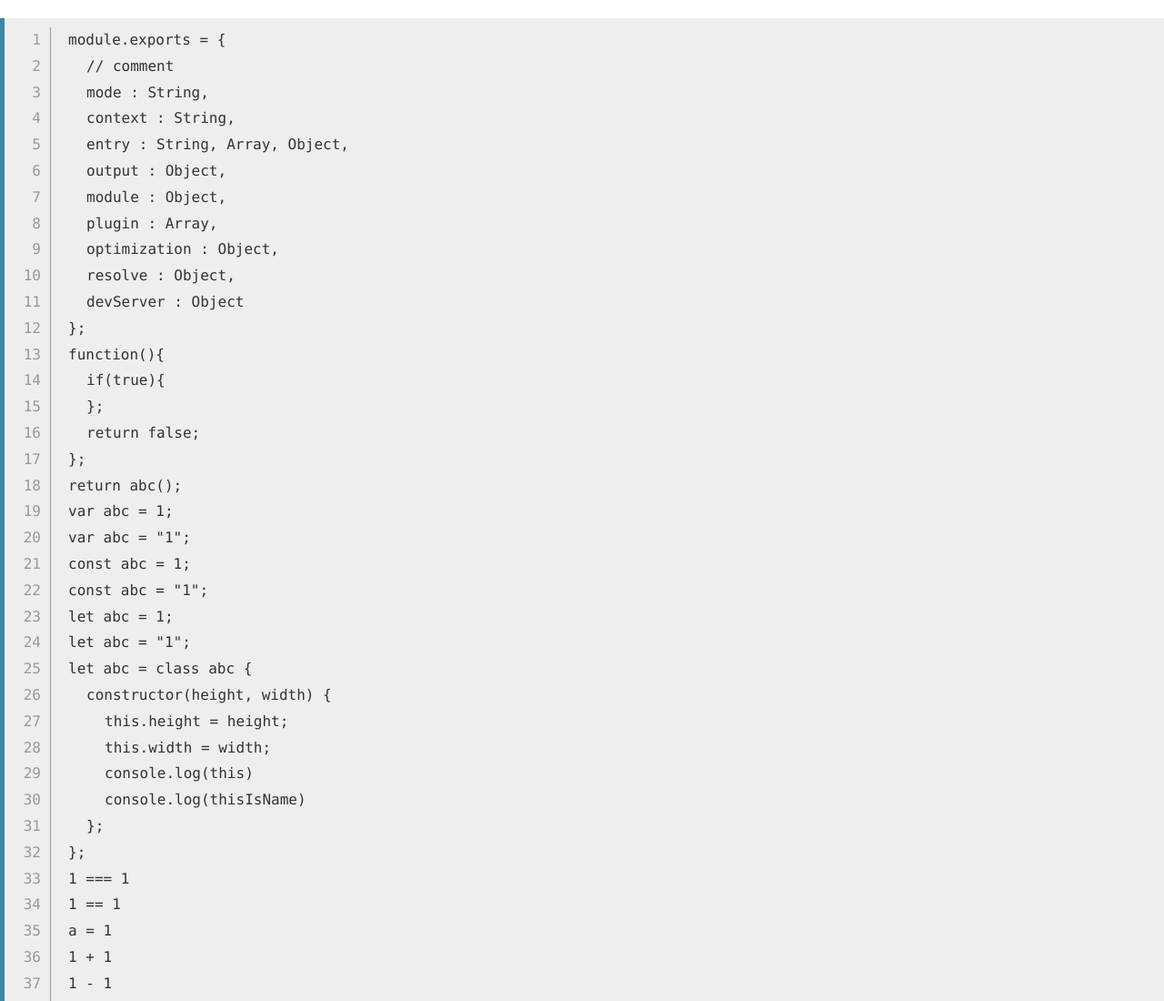
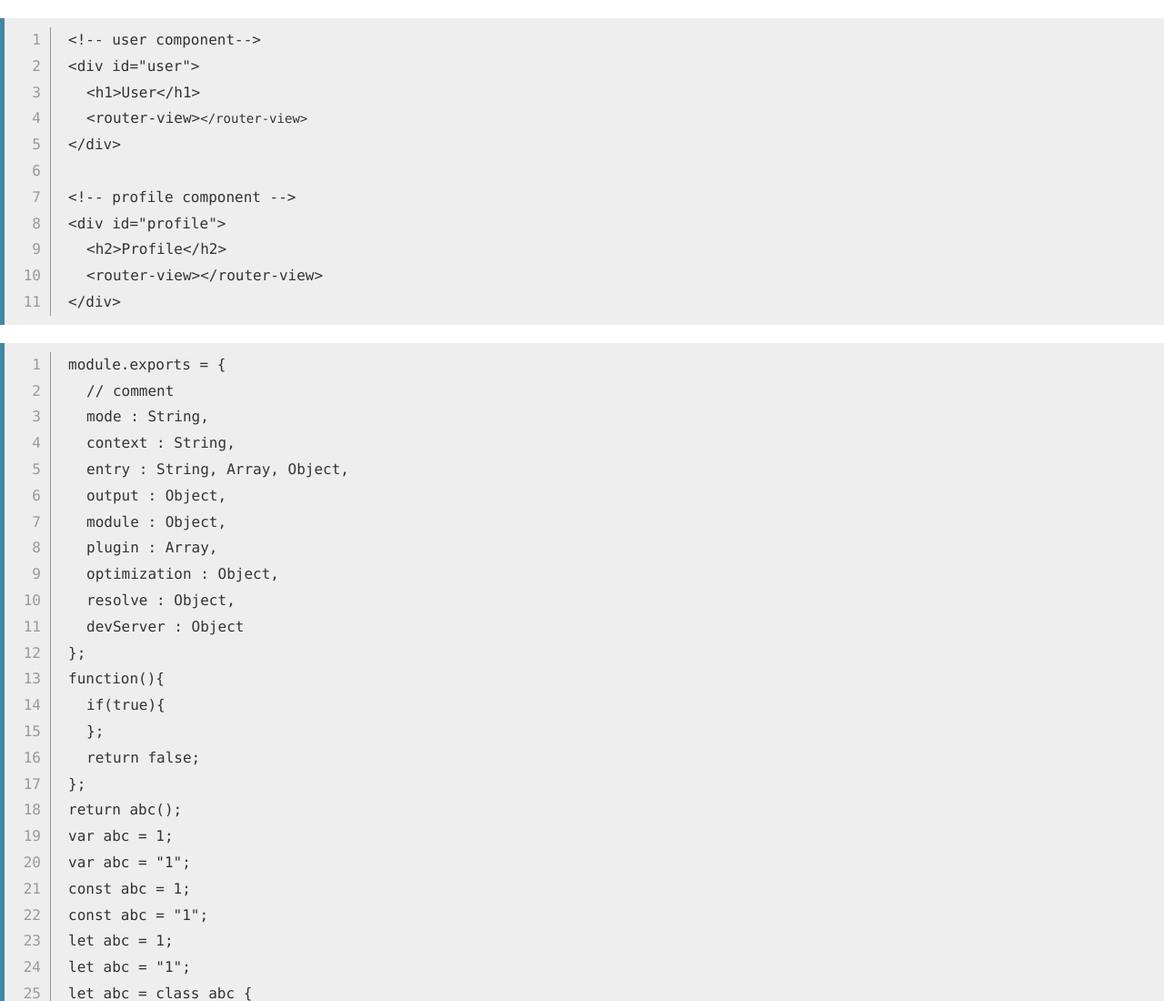
Before and after one commit to star4899/sky-code, a website built with webpack: page index.html in a window 1280 px wide. Shown: the top 1100 px of the page at 91% size. Built offline with nearby package versions, Linux system fonts and the light colour scheme.

Commit message:
html 파서 파일만 추가

```diff
--- a/index.html
+++ b/index.html
@@ -28,6 +28,24 @@
 </head>
 
 <body>
+	<!-- html -->
+	<div class="code-box box">
+		<div>
+			<code>
+				<p>&lt;!-- user component--&gt;</p>
+				<p>&lt;div id="user"&gt;</p>
+				<p style="padding-left: 20px;">&lt;h1&gt;User&lt;/h1&gt;</p>
+				<p style="padding-left: 20px;">&lt;router-view&gt;<span style="font-size: 14px;">&lt;/router-view&gt;</span></p>
+				<p>&lt;/div&gt;</p>
+				<p><br></p>
+				<p>&lt;!-- profile component --&gt;</p><p>&lt;div id="profile"&gt;</p>
+				<p style="padding-left: 20px;">&lt;h2&gt;Profile&lt;/h2&gt;</p>
+				<p style="padding-left: 20px;">&lt;router-view&gt;&lt;/router-view&gt;</p>
+				<p>&lt;/div&gt;</p>
+			</code>
+		</div>
+	</div>
+	<!-- js -->
 	<div class="code-box">
 		<div>
 			<code>
--- a/src/skycode.js
+++ b/src/skycode.js
@@ -11,7 +11,6 @@ class SkyCode{
 		this.replaceItem = null;
 		this.parserJS = new ParserJS().replaceCode;
 		this.parser(document);
-
 	};
 	parser(d){
 		d.querySelectorAll(this.select).forEach((item, index, array) => {
```
Also changed, not shown: src/parser-html.js (added, +8 -0 lines). Lines whose indentation alone changed are shown as unchanged.
